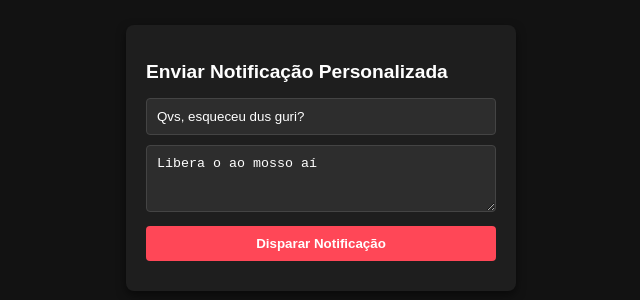
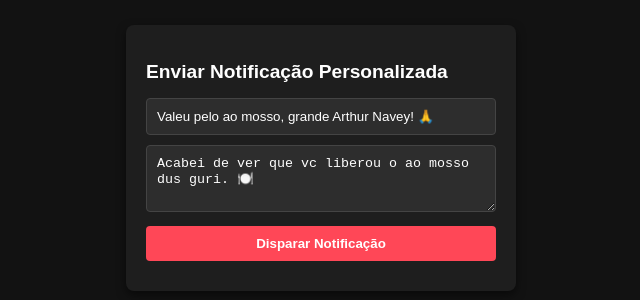
Before and after one commit to mlkdoshits/ao-mosso-atualizado, a website: page dashboard.html in a window 1280 px wide. Shown: the part 242-542 px from the top of the page, without its empty margins (319-959 px from the left). Drawn offline with Linux system fonts and the light colour scheme.

Commit message:
dashboard.html

```diff
--- a/dashboard.html
+++ b/dashboard.html
@@ -18,8 +18,8 @@
 
     <div class="card">
         <h2>Enviar Notificação Personalizada</h2>
-        <input type="text" id="tituloInput" placeholder="Título (ex: Qvs, esqueceu dus guri?)" value="Qvs, esqueceu dus guri?">
-        <textarea id="corpoInput" rows="3" placeholder="Mensagem (ex: Libera o ao mosso aí)">Libera o ao mosso aí</textarea>
+        <input type="text" id="tituloInput" placeholder="Título (ex: Valeu pelo ao mosso, grande Arthur Navey! 🙏)" value="Valeu pelo ao mosso, grande Arthur Navey! 🙏">
+        <textarea id="corpoInput" rows="3" placeholder="Mensagem (ex: Acabei de ver que vc liberou o ao mosso dus guri. 🍽️)">Acabei de ver que vc liberou o ao mosso dus guri. 🍽️</textarea>
         <button onclick="enviarNotificacao()">Disparar Notificação</button>
         <div id="status"></div>
     </div>
```
